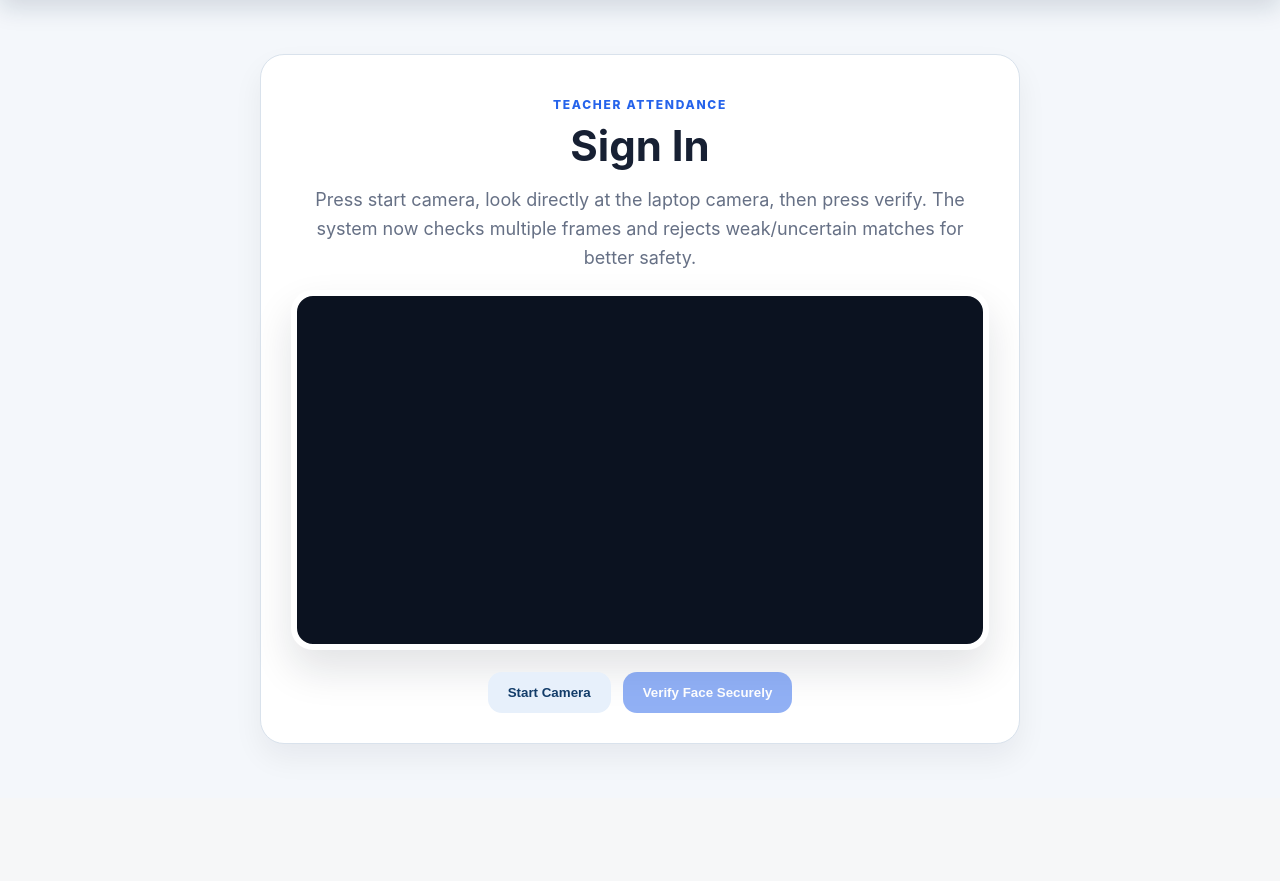
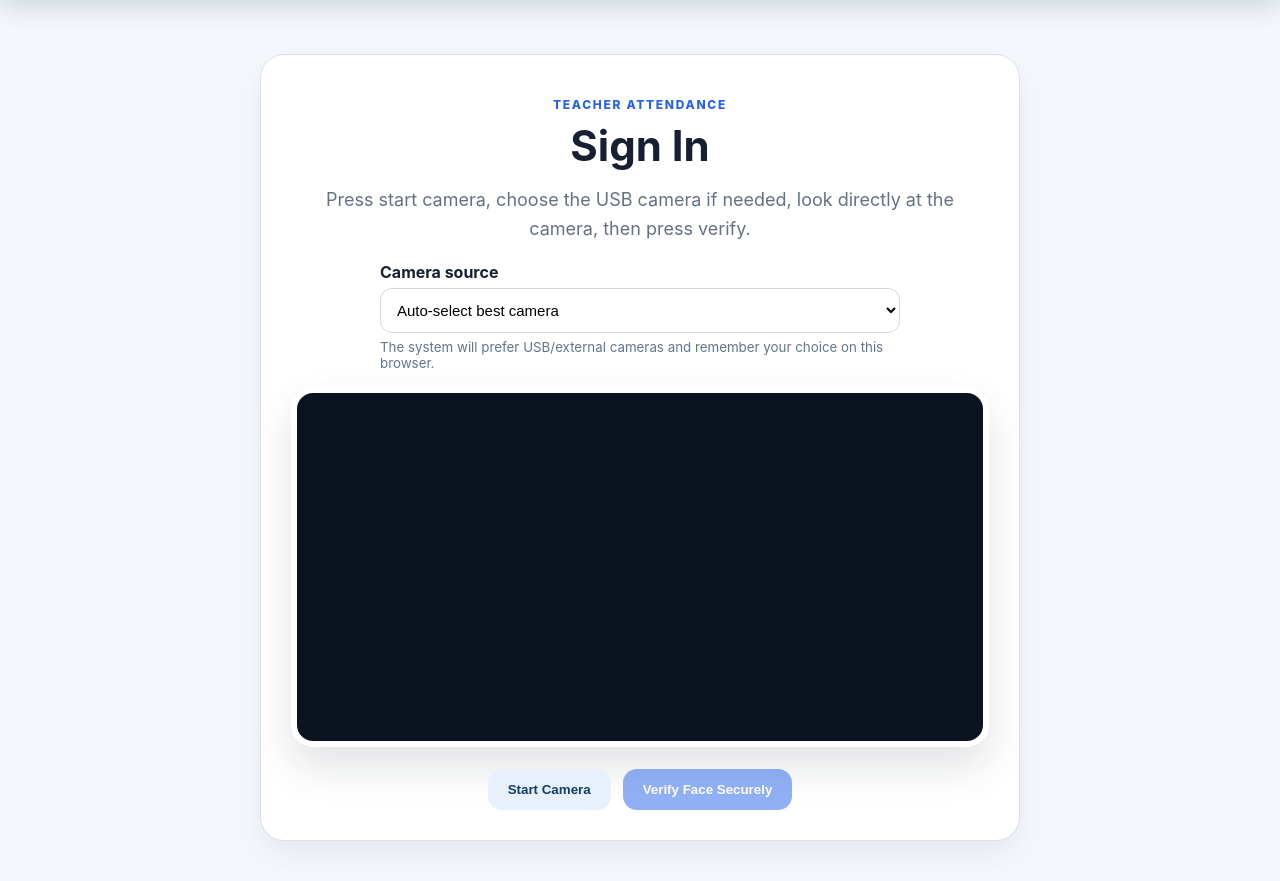
Before and after one commit to testface381-gif/face-school, a Flask app: page /attendance/in in a window 1280 px wide. Shown: the part 72-953 px from the top of the page. Before the commit the page ends 821 px from the top, so only its background shows below. Run offline with Flask 3, Linux system fonts and the light colour scheme; a user stored in the database is signed in; data comes from the database, SQL or seed files in the repository.

Commit message:
Add files via upload

```diff
--- a/static/js/camera.js
+++ b/static/js/camera.js
@@ -3,7 +3,10 @@ const canvas = document.getElementById('canvas');
 const startBtn = document.getElementById('startBtn');
 const captureBtn = document.getElementById('captureBtn');
 const result = document.getElementById('result');
+const cameraSelect = document.getElementById('cameraSelect');
 let stream = null;
+
+const CAMERA_STORAGE_KEY = 'schoolFaceAttendancePreferredCameraId';
 
 function showResult(ok, message){
   result.className = ok ? 'result ok' : 'result bad';
@@ -14,6 +17,125 @@ function sleep(ms){
   return new Promise(resolve => setTimeout(resolve, ms));
 }
 
+function stopCurrentStream(){
+  if (stream) {
+    stream.getTracks().forEach(track => track.stop());
+    stream = null;
+  }
+}
+
+function scoreCamera(device){
+  const label = (device.label || '').toLowerCase();
+  let score = 0;
+
+  // Prefer external/USB webcams.
+  if (label.includes('usb')) score += 100;
+  if (label.includes('external')) score += 90;
+  if (label.includes('webcam')) score += 40;
+  if (label.includes('logitech')) score += 80;
+  if (label.includes('1080')) score += 25;
+  if (label.includes('hd')) score += 10;
+
+  // Avoid common built-in camera labels.
+  if (label.includes('integrated')) score -= 80;
+  if (label.includes('built-in')) score -= 80;
+  if (label.includes('internal')) score -= 80;
+  if (label.includes('facetime')) score -= 80;
+  if (label.includes('hp')) score -= 20;
+
+  return score;
+}
+
+async function getVideoDevices(){
+  const devices = await navigator.mediaDevices.enumerateDevices();
+  return devices.filter(d => d.kind === 'videoinput');
+}
+
+async function populateCameraList(){
+  try {
+    // Browser hides camera names until permission is granted. This temporary stream unlocks labels.
+    const tempStream = await navigator.mediaDevices.getUserMedia({ video: true, audio: false });
+    tempStream.getTracks().forEach(track => track.stop());
+
+    const cameras = await getVideoDevices();
+    const savedId = localStorage.getItem(CAMERA_STORAGE_KEY) || '';
+    const sorted = [...cameras].sort((a, b) => scoreCamera(b) - scoreCamera(a));
+
+    cameraSelect.innerHTML = '<option value="">Auto-select best camera</option>';
+    sorted.forEach((camera, index) => {
+      const option = document.createElement('option');
+      option.value = camera.deviceId;
+      option.textContent = camera.label || `Camera ${index + 1}`;
+      cameraSelect.appendChild(option);
+    });
+
+    if (savedId && sorted.some(c => c.deviceId === savedId)) {
+      cameraSelect.value = savedId;
+    } else if (sorted.length > 0) {
+      // Auto-select best-scored camera. This usually picks USB camera when connected.
+      cameraSelect.value = sorted[0].deviceId;
+      localStorage.setItem(CAMERA_STORAGE_KEY, sorted[0].deviceId);
+    }
+  } catch (error) {
+    // If permission is not granted yet, the Start button will ask again.
+  }
+}
+
+async function startCamera(){
+  stopCurrentStream();
+
+  let deviceId = cameraSelect.value || localStorage.getItem(CAMERA_STORAGE_KEY) || '';
+  let videoConstraints;
+
+  if (deviceId) {
+    videoConstraints = {
+      deviceId: { exact: deviceId },
+      width: { ideal: 1280 },
+      height: { ideal: 720 },
+      frameRate: { ideal: 30 }
+    };
+  } else {
+    videoConstraints = {
+      width: { ideal: 1280 },
+      height: { ideal: 720 },
+      frameRate: { ideal: 30 }
+    };
+  }
+
+  try {
+    stream = await navigator.mediaDevices.getUserMedia({
+      video: videoConstraints,
+      audio: false
+    });
+    video.srcObject = stream;
+    captureBtn.disabled = false;
+
+    const track = stream.getVideoTracks()[0];
+    const settings = track.getSettings ? track.getSettings() : {};
+    if (settings.deviceId) {
+      localStorage.setItem(CAMERA_STORAGE_KEY, settings.deviceId);
+      cameraSelect.value = settings.deviceId;
+    }
+
+    showResult(true, 'Camera started. If this is not the USB camera, choose it from Camera source and press Start Camera again.');
+  } catch (error) {
+    // If exact saved device is unavailable, fall back to any camera.
+    if (deviceId) {
+      localStorage.removeItem(CAMERA_STORAGE_KEY);
+      cameraSelect.value = '';
+      stream = await navigator.mediaDevices.getUserMedia({
+        video: { width: { ideal: 1280 }, height: { ideal: 720 }, frameRate: { ideal: 30 } },
+        audio: false
+      });
+      video.srcObject = stream;
+      captureBtn.disabled = false;
+      showResult(true, 'Saved camera was not available. Started another camera. Choose USB camera from the list if needed.');
+    } else {
+      showResult(false, 'Camera permission failed. Please allow camera access and use HTTPS.');
+    }
+  }
+}
+
 function captureFrame(){
   canvas.width = video.videoWidth || 640;
   canvas.height = video.videoHeight || 480;
@@ -22,17 +144,20 @@ function captureFrame(){
   return canvas.toDataURL('image/jpeg', 0.92);
 }
 
+cameraSelect.addEventListener('change', () => {
+  if (cameraSelect.value) {
+    localStorage.setItem(CAMERA_STORAGE_KEY, cameraSelect.value);
+  } else {
+    localStorage.removeItem(CAMERA_STORAGE_KEY);
+  }
+});
+
 startBtn.addEventListener('click', async () => {
   try {
-    stream = await navigator.mediaDevices.getUserMedia({
-      video: { facingMode: 'user', width: { ideal: 1280 }, height: { ideal: 720 } },
-      audio: false
-    });
-    video.srcObject = stream;
-    captureBtn.disabled = false;
-    showResult(true, 'Camera started. Look directly at the camera. The system will check several frames for higher accuracy.');
+    await populateCameraList();
+    await startCamera();
   } catch (error) {
-    showResult(false, 'Camera permission failed. Please allow camera access and use HTTPS.');
+    showResult(false, 'Camera permission failed. Please allow camera access and select the USB camera.');
   }
 });
 
@@ -61,3 +186,7 @@ captureBtn.addEventListener('click', async () => {
     captureBtn.disabled = false;
   }
 });
+
+// Load camera list when the page opens. If browser blocks labels before permission,
+// the list will be refreshed again when Start Camera is clicked.
+populateCameraList();
--- a/templates/attendance.html
+++ b/templates/attendance.html
@@ -3,7 +3,16 @@
 <section class="camera-panel">
   <p class="eyebrow">Teacher Attendance</p>
   <h1>{{ 'Sign In' if action == 'in' else 'Sign Out' }}</h1>
-  <p class="lead">Press start camera, look directly at the laptop camera, then press verify. The system now checks multiple frames and rejects weak/uncertain matches for better safety.</p>
+  <p class="lead">Press start camera, choose the USB camera if needed, look directly at the camera, then press verify.</p>
+
+  <div class="field" style="max-width:520px;margin:0 auto 16px auto;text-align:left;">
+    <label for="cameraSelect"><strong>Camera source</strong></label>
+    <select id="cameraSelect" style="width:100%;padding:12px;border-radius:12px;border:1px solid #d0d7de;margin-top:6px;">
+      <option value="">Auto-select best camera</option>
+    </select>
+    <small style="display:block;margin-top:6px;color:#64748b;">The system will prefer USB/external cameras and remember your choice on this browser.</small>
+  </div>
+
   <div class="camera-box">
     <video id="video" autoplay playsinline></video>
     <canvas id="canvas" hidden></canvas>
```
Also changed, not shown: README.md.
